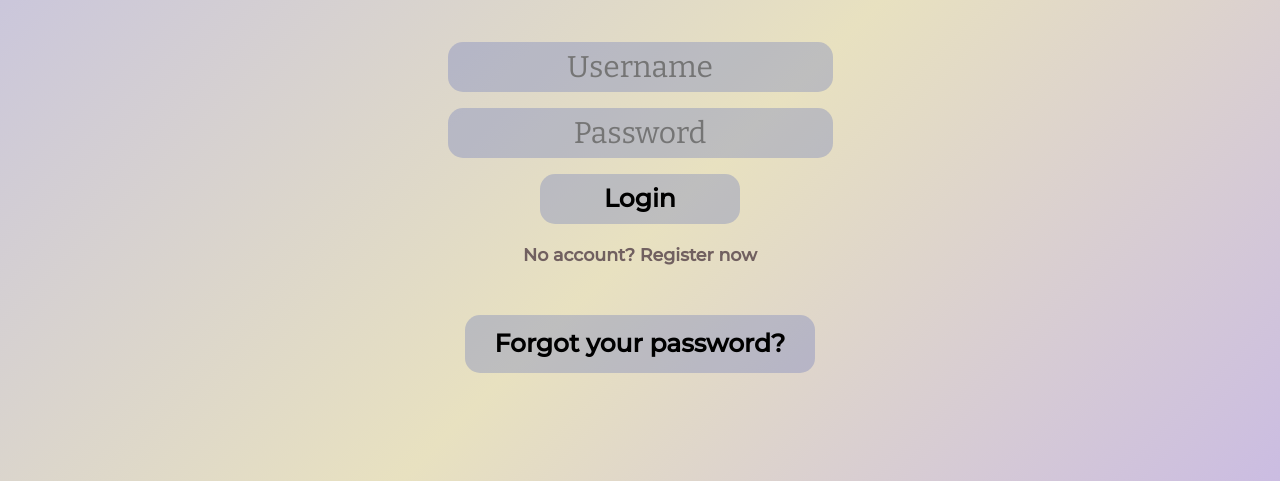
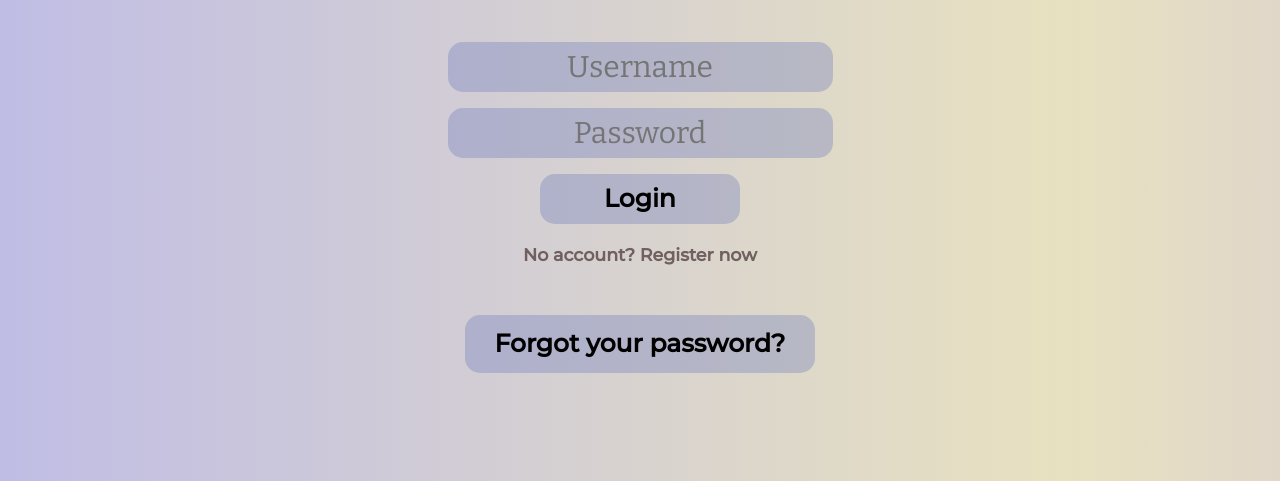
Before and after one commit to RiclubOfficial/Ricurrency, a plain HTML site: page login.html in a window 1280 px wide. Shown: the part 319-800 px from the top of the page. Drawn offline with nearby package versions, Linux system fonts and the light colour scheme.

Commit message:
Update login.css

```diff
--- a/css/login.css
+++ b/css/login.css
@@ -1,6 +1,6 @@
 body{
   height: 100vh;
-  background: -webkit-repeating-linear-gradient(-45deg, #c0bde5, #e8e1c0, #c0afee, #8799f2, #c0afee, #e2cab6, #c7bbe8);
+  background: -webkit-repeating-linear-gradient(-0deg, #c0bde5, #e8e1c0, #c0afee, #8799f2, #c0afee, #e2cab6, #c7bbe8);
   background-size: 500%;
 }
 
```
